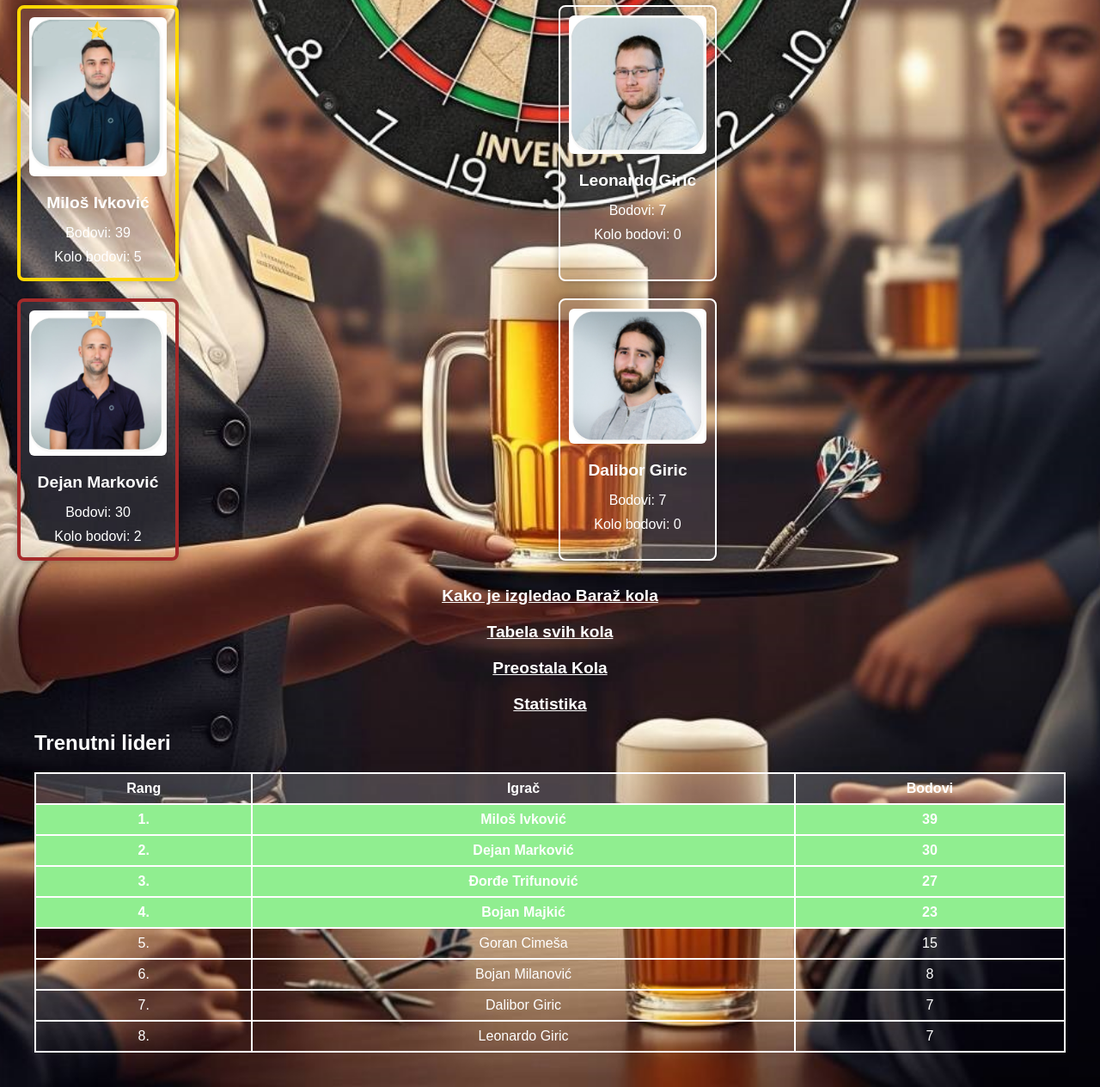
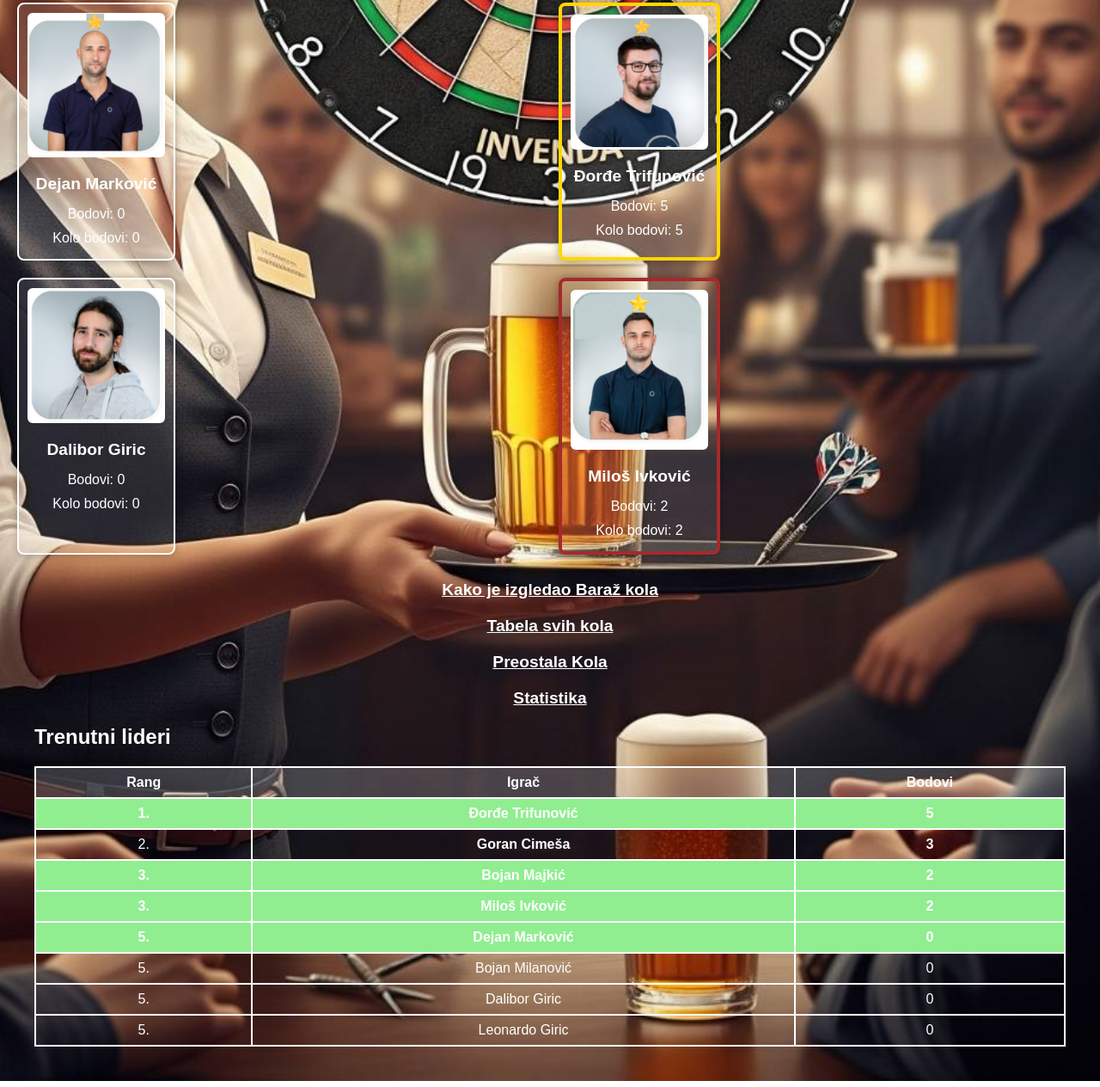
Before and after one commit to TR1FA/4.Pikado_Invenda_Liga, a plain HTML site: page docs/index.html in a window 1280 px wide. Shown: the part 929-2193 px from the top of the page at 86% size. Drawn offline with Linux system fonts and the light colour scheme; a script that the page names is missing.

Commit message:
Update index.html

```diff
--- a/docs/index.html
+++ b/docs/index.html
@@ -148,33 +148,37 @@
     <section class="tournament-info">
         <h2>Prva grupa</h2>
         <div class="group A">
-            <div class="player-card silver" id="card-bojanm">
-                <img src="images/bojan_majkic.jpg" alt="Bojan Majkić">
-                <h3>Bojan Majkić</h3>
-                <p>Bodovi: <span id="leader-bojanm">23</span></p>
-                <p>Kolo bodovi: <span id="round-bojanm">3</span></p>
+
+
+            <div class="player-card silver" id="card-goran">
+                <img src="images/goran_cimesa.jpg" alt="Goran Cimeša">
+                <h3>Goran Cimeša</h3>
+                <p>Bodovi: <span id="leader-goran">3</span></p>
+                <p>Kolo bodovi: <span id="round-goran">3</span></p>
             </div>
 
             <div class="player-card" id="card-bojanp">
                 <img src="images/bojan_milanovic.jpg" alt="Bojan Milanović">
                 <h3>Bojan Milanović</h3>
-                <p>Bodovi: <span id="leader-bojanp">8</span></p>
+                <p>Bodovi: <span id="leader-bojanp">0</span></p>
                 <p>Kolo bodovi: <span id="round-dejan">0</span></p>
             </div>
 
-            <div class="player-card brown" id="card-djordje">
-                <img src="images/djordje_trifunovic.jpg" alt="Đorđe Trifunović">
-                <h3>Đorđe Trifunović</h3>
-                <p>Bodovi: <span id="leader-djordje">27</span></p>
-                <p>Kolo bodovi: <span id="round-djordje">2</span></p>
+             <div class="player-card" id="card-leonardo">
+                <img src="images/leonardo_giric.jpg" alt="Leonardo Giric">
+                <h3>Leonardo Giric</h3>
+                <p>Bodovi: <span id="leader-leonardo">0</span></p>
+                <p>Kolo bodovi: <span id="round-leonardo">0</span></p>
             </div>
 
-            <div class="player-card" id="card-goran">
-                <img src="images/goran_cimesa.jpg" alt="Goran Cimeša">
-                <h3>Goran Cimeša</h3>
-                <p>Bodovi: <span id="leader-goran">15</span></p>
-                <p>Kolo bodovi: <span id="round-goran">0</span></p>
+             <div class="player-card brown" id="card-bojanm">
+                <img src="images/bojan_majkic.jpg" alt="Bojan Majkić">
+                <h3>Bojan Majkić</h3>
+                <p>Bodovi: <span id="leader-bojanm">2</span></p>
+                <p>Kolo bodovi: <span id="round-bojanm">2</span></p>
             </div>
+
+
         </div>
     </section>
 
@@ -182,32 +186,33 @@
     <section class="tournament-info">
         <h2>Druga grupa</h2>
         <div class="group B">
-            <div class="player-card gold" id="card-milos">
-                <img src="images/milos_ivkovic.jpg" alt="Miloš Ivković">
-                <h3>Miloš Ivković</h3>
-                <p>Bodovi: <span id="leader-milos">39</span></p>
-                <p>Kolo bodovi: <span id="round-milos">5</span></p>
+
+            <div class="player-card" id="card-dejan">
+                <img src="images/dejan_markovic.jpg" alt="Dejan Marković">
+                <h3>Dejan Marković</h3>
+                <p>Bodovi: <span id="leader-dejan">0</span></p>
+                <p>Kolo bodovi: <span id="round-dejan">0</span></p>
             </div>
 
-            <div class="player-card" id="card-leonardo">
-                <img src="images/leonardo_giric.jpg" alt="Leonardo Giric">
-                <h3>Leonardo Giric</h3>
-                <p>Bodovi: <span id="leader-leonardo">7</span></p>
-                <p>Kolo bodovi: <span id="round-leonardo">0</span></p>
-            </div>
-
-            <div class="player-card brown" id="card-dejan">
-                <img src="images/dejan_markovic.jpg" alt="Dejan Marković">
-                <h3>Dejan Marković</h3>
-                <p>Bodovi: <span id="leader-dejan">30</span></p>
-                <p>Kolo bodovi: <span id="round-dejan">2</span></p>
+            <div class="player-card gold" id="card-djordje">
+                <img src="images/djordje_trifunovic.jpg" alt="Đorđe Trifunović">
+                <h3>Đorđe Trifunović</h3>
+                <p>Bodovi: <span id="leader-djordje">5</span></p>
+                <p>Kolo bodovi: <span id="round-djordje">5</span></p>
             </div>
 
             <div class="player-card" id="card-dalibor">
                 <img src="images/dalibor_giric.jpg" alt="Dalibor Giric">
                 <h3>Dalibor Giric</h3>
-                <p>Bodovi: <span id="leader-dalibor">7</span></p>
+                <p>Bodovi: <span id="leader-dalibor">0</span></p>
                 <p>Kolo bodovi: <span id="round-dalibor">0</span></p>
+            </div>
+
+            <div class="player-card brown" id="card-milos">
+                <img src="images/milos_ivkovic.jpg" alt="Miloš Ivković">
+                <h3>Miloš Ivković</h3>
+                <p>Bodovi: <span id="leader-milos">2</span></p>
+                <p>Kolo bodovi: <span id="round-milos">2</span></p>
             </div>
         </div>
     </section>
@@ -240,45 +245,53 @@
                 </tr>
             </thead>
             <tbody>
-                <tr class="playoff">
+
+                 <tr class="playoff">
                     <td>1.</td>
-                    <td><strong>Miloš Ivković</strong></td>
-                    <td><strong>39</strong></td>
+                    <td><strong>Đorđe Trifunović</strong></td>
+                    <td><strong>5</strong></td>
                 </tr>
-                <tr class="playoff">
+
+                 <tr>
                     <td>2.</td>
-                    <td><strong>Dejan Marković</strong></td>
-                    <td><strong>30</strong></td>
+                    <td><strong>Goran Cimeša</strong></td>
+                    <td><strong>3</strong></td>
                 </tr>
+
+                  <tr class="playoff">
+                    <td>3.</td>
+                    <td><strong>Bojan Majkić</strong></td>
+                    <td><strong>2</strong></td>
+                </tr>
+
+
                 <tr class="playoff">
                     <td>3.</td>
-                    <td><strong>Đorđe Trifunović</strong></td>
-                    <td><strong>27</strong></td>
+                    <td><strong>Miloš Ivković</strong></td>
+                    <td><strong>2</strong></td>
                 </tr>
+
                 <tr class="playoff">
-                    <td>4.</td>
-                    <td><strong>Bojan Majkić</strong></td>
-                    <td><strong>23</strong></td>
+                    <td>5.</td>
+                    <td>Dejan Marković</td>
+                    <td>0</td>
+                </tr>
+
+
+                <tr>
+                    <td>5.</td>
+                    <td>Bojan Milanović</td>
+                    <td>0</td>
                 </tr>
                 <tr>
                     <td>5.</td>
-                    <td>Goran Cimeša</td>
-                    <td>15</td>
+                    <td>Dalibor Giric</td>
+                    <td>0</td>
                 </tr>
                 <tr>
-                    <td>6.</td>
-                    <td>Bojan Milanović</td>
-                    <td>8</td>
-                </tr>
-                <tr>
-                    <td>7.</td>
-                    <td>Dalibor Giric</td>
-                    <td>7</td>
-                </tr>
-                <tr>
-                    <td>8.</td>
+                    <td>5.</td>
                     <td>Leonardo Giric</td>
-                    <td>7</td>
+                    <td>0</td>
                 </tr>
             </tbody>
         </table>
```
